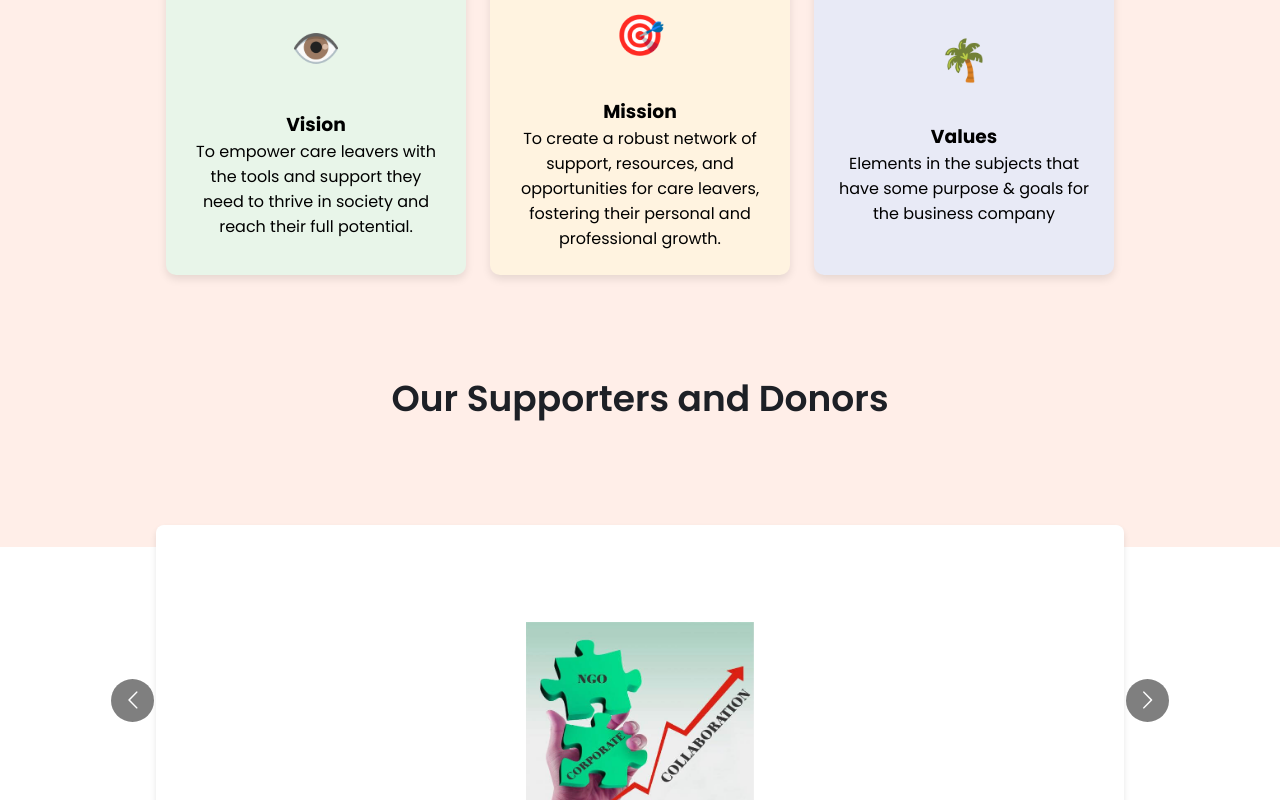
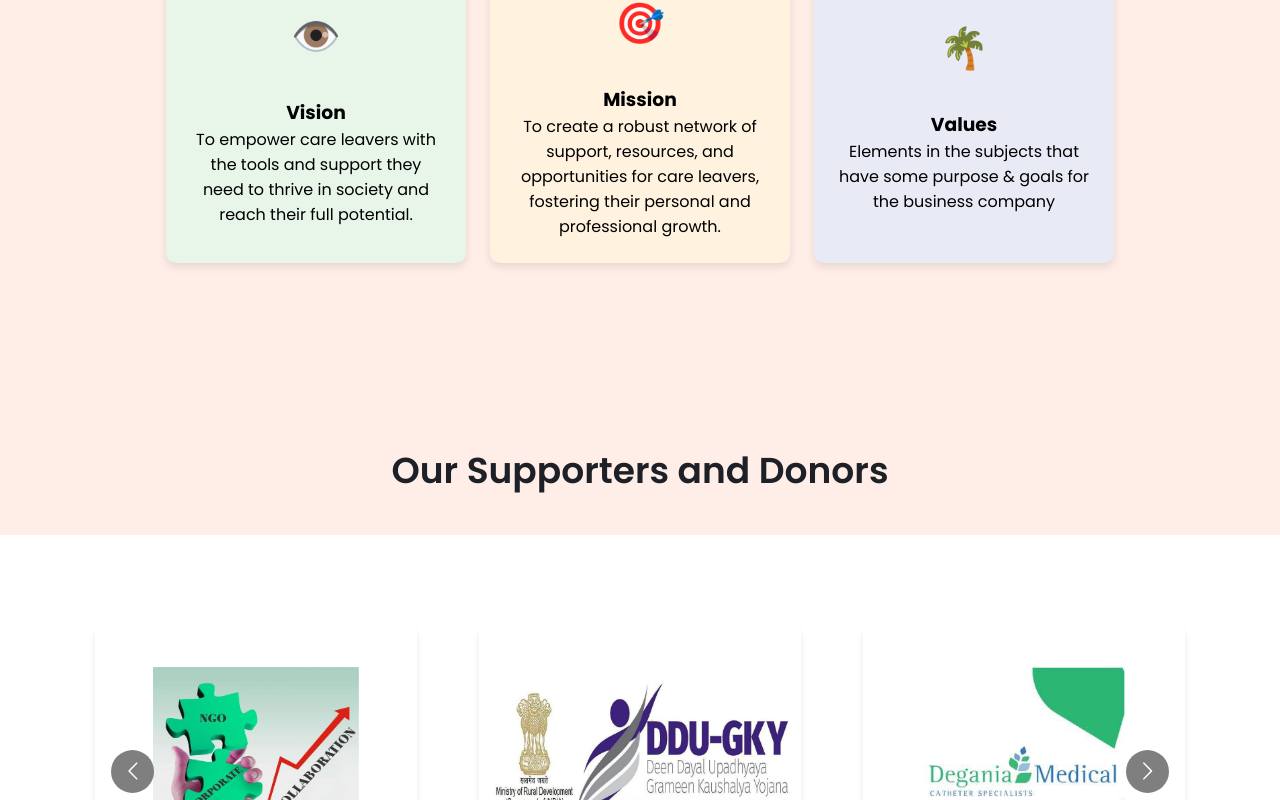
Before and after one commit to ClearSolution07/aideToAction, a React (Vite) app: page / in a window 1280 px wide. Shown: the part 2000-2800 px from the top of the page. Built offline with nearby package versions, Linux system fonts and the light colour scheme; no server answers.

Commit message:
home revamped

```diff
--- a/src/components/SupportersCarousel.jsx
+++ b/src/components/SupportersCarousel.jsx
@@ -45,7 +45,28 @@ const SupportersCarousel = ({ psychologists }) => {
                 <div className="carousel-wrapper">
                     {psychologists && psychologists.length > 0 ? (
                         <Carousel
-                            responsive={responsive}
+                            responsive={{
+                                superLarge: {
+                                    // Large screens: Display 4 cards
+                                    breakpoint: { max: 4000, min: 1024 },
+                                    items: 4,
+                                },
+                                large: {
+                                    // Medium screens: Display 3 cards
+                                    breakpoint: { max: 1024, min: 768 },
+                                    items: 3,
+                                },
+                                medium: {
+                                    // Small screens: Display 2 cards
+                                    breakpoint: { max: 768, min: 480 },
+                                    items: 2,
+                                },
+                                small: {
+                                    // Very small screens: Display 1 card
+                                    breakpoint: { max: 480, min: 0 },
+                                    items: 1,
+                                },
+                            }}
                             infinite={true}
                             autoPlay={false}
                             keyBoardControl={true}
@@ -72,8 +93,6 @@ const SupportersCarousel = ({ psychologists }) => {
                         <p className="no-data">No supporters available</p>
                     )}
                 </div>
-
-                <p className="ending-text">Start the wonderful journey now!</p>
             </div>
         </div>
     );
--- a/src/components/css/visionMission.css
+++ b/src/components/css/visionMission.css
@@ -21,7 +21,6 @@
 .intro-description {
     color: #666;
     max-width: 600px;
-    margin: 0 0 2rem;
 }
 
 .description {
--- a/src/pages/auth/home.css
+++ b/src/pages/auth/home.css
@@ -22,6 +22,7 @@
 
 .buttons {
     background-color: #ff6636;
+    border-radius: 4px;
     color: white;
     border: none;
     padding: 0 32px;
@@ -104,7 +105,7 @@
 }
 
 .right-image {
-    max-width: 90%;
+    max-width: 80%;
     height: auto;
 }
 
@@ -277,7 +278,7 @@
 .psychologist-container {
     width: 90%;
     text-align: center;
-    margin-bottom: 80px;
+    margin-bottom: 120px;
     margin-top: 24px;
 }
 
@@ -295,11 +296,48 @@
     text-align: center;
     margin-left: 8%;
     margin-right: 8%;
-    margin-top: 30px;
-    height: 350px;
-    margin-bottom: 30px;
+    height: 240px;
+    margin-bottom: 48px;
     transition: transform 0.3s ease-in-out;
-    overflow: hidden; /* Ensures image doesn't overflow */
+    overflow: hidden;
+    padding: 10px;
+}
+.carousel-wrapper {
+    margin-top: 140px;
+}
+
+.psycho-card-image {
+    width: 100%;
+    height: 180px;
+    object-fit: cover;
+    border-radius: 5px;
+}
+
+.card-name {
+    font-size: 16px;
+    font-weight: bold;
+    margin-top: 10px;
+}
+
+.card-occupation {
+    font-size: 13px;
+    color: gray;
+    margin-top: 5px;
+}
+
+.card:hover {
+    transform: translateY(-5px);
+}
+
+@media (max-width: 1024px) {
+    .card {
+        margin: 0 5px;
+    }
+}
+@media (max-width: 768px) {
+    .card {
+        margin: 0 5px; /* Adjusted for small screen size */
+    }
 }
 
 .psycho-card-image {
@@ -357,7 +395,7 @@
 
     .heading {
         text-align: center;
-        font-size: 48px;
+        font-size: 32px;
         line-height: 1.2;
     }
     .description {
@@ -457,6 +495,6 @@
         padding: 0 20px;
     }
     .psychologist-background-container {
-        margin-top: 340px;
+        margin-top: 100px;
     }
 }
```
